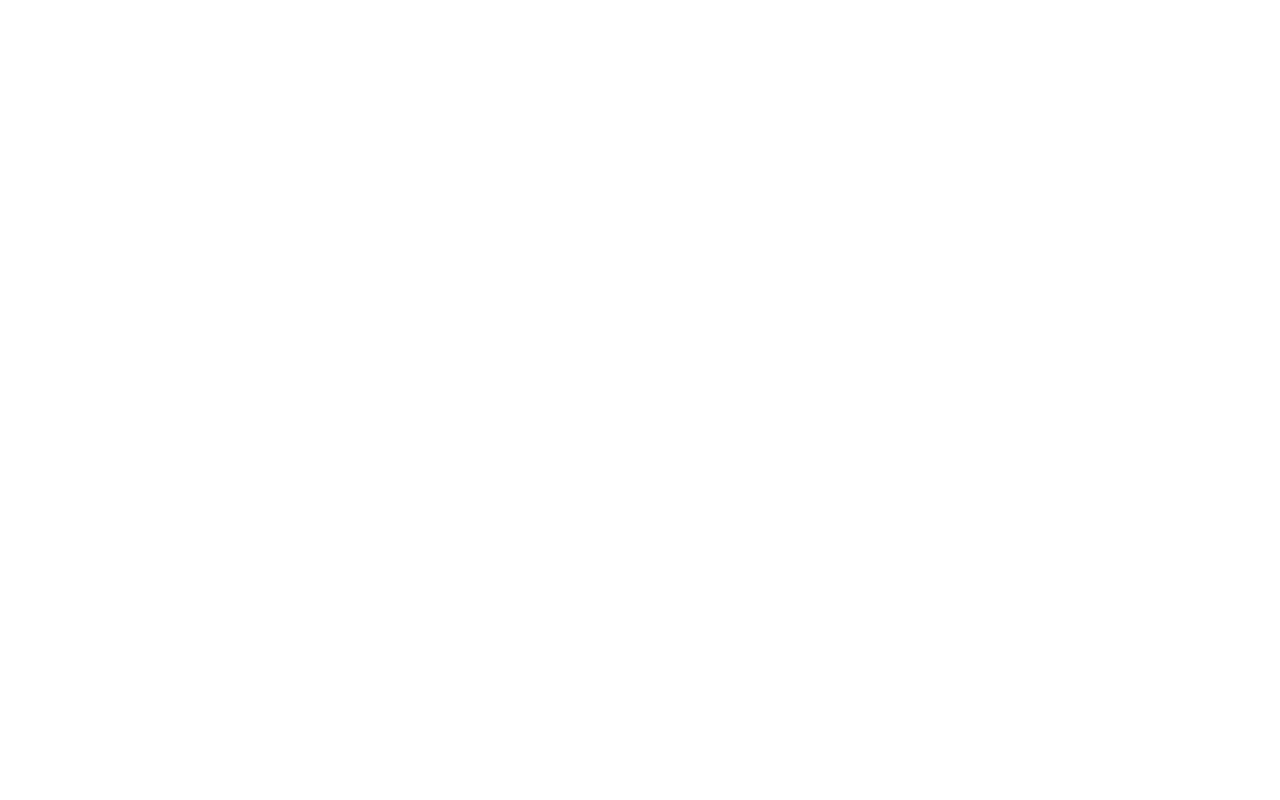
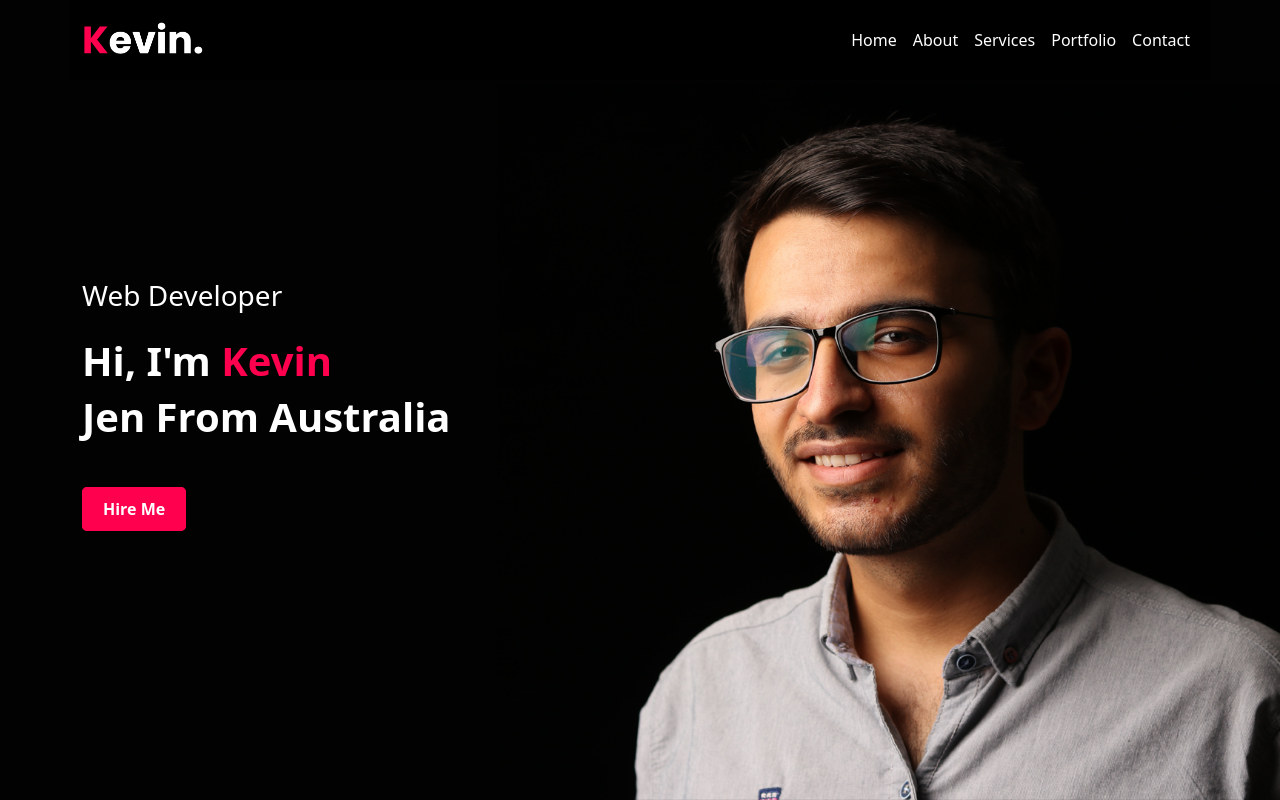
Before and after one commit to arafatakhter505/portfolio-bootstrap, a plain HTML site: page index.html in a window 1280 px wide. Drawn offline with nearby package versions, Linux system fonts and the light colour scheme.

Commit message:
top banner added

```diff
--- a/index.html
+++ b/index.html
@@ -16,6 +16,66 @@
     <link rel="stylesheet" href="style.css" />
   </head>
   <body>
+    <!-- header start -->
+    <header class="bg-black">
+      <nav class="navbar navbar-expand-lg bg-black container fixed-top">
+        <div class="container-fluid">
+          <a class="navbar-brand" href="#"
+            ><img class="w-50" src="images/logo.png" alt=""
+          /></a>
+          <button
+            class="navbar-toggler bg-white"
+            type="button"
+            data-bs-toggle="collapse"
+            data-bs-target="#navbarSupportedContent"
+            aria-controls="navbarSupportedContent"
+            aria-expanded="false"
+            aria-label="Toggle navigation"
+          >
+            <span class="navbar-toggler-icon"></span>
+          </button>
+          <div class="collapse navbar-collapse" id="navbarSupportedContent">
+            <ul class="navbar-nav ms-auto mb-2 mb-lg-0">
+              <li class="nav-item">
+                <a class="nav-link text-white" aria-current="page" href="#"
+                  >Home</a
+                >
+              </li>
+              <li class="nav-item">
+                <a class="nav-link text-white" href="#">About</a>
+              </li>
+              <li class="nav-item">
+                <a class="nav-link text-white" href="#">Services</a>
+              </li>
+              <li class="nav-item">
+                <a class="nav-link text-white" href="#">Portfolio</a>
+              </li>
+              <li class="nav-item">
+                <a class="nav-link text-white" href="#">Contact</a>
+              </li>
+            </ul>
+          </div>
+        </div>
+      </nav>
+    </header>
+    <!-- header end -->
+
+    <!-- top banner start -->
+    <section id="top-banner">
+      <div class="container vh-100 d-flex flex-column justify-content-center">
+        <h3 class="text-white pb-3">Web Developer</h3>
+        <h1 class="fw-bold text-white">
+          Hi, I'm <span class="kevin-primary">Kevin</span>
+        </h1>
+        <h1 class="fw-bold text-white">Jen From Australia</h1>
+        <div class="mt-5"><a href="" class="kevin-btn">Hire Me</a></div>
+      </div>
+    </section>
+    <!-- top banner end -->
+
+    <!-- about start -->
+    <!-- about end -->
+
     <!-- bootstrap JS -->
     <script src="https://cdn.jsdelivr.net/npm/bootstrap@5.2.0/dist/js/bootstrap.bundle.min.js"></script>
   </body>
--- a/style.css
+++ b/style.css
@@ -0,0 +1,26 @@
+.kevin-primary {
+  color: #ff004f;
+}
+.kevin-btn {
+  text-decoration: none;
+  font-weight: 600;
+  background-color: #ff004f;
+  color: #ffffff;
+  border: 1px solid #ff004f;
+  border-radius: 5px;
+  padding: 10px 20px;
+  transition: 0.3s;
+}
+.kevin-btn:hover {
+  background-color: transparent;
+  color: #ff004f;
+  border: 1px solid #ff004f;
+}
+
+/* top banner */
+#top-banner {
+  background-image: url(images/background.png);
+  background-repeat: no-repeat;
+  background-size: cover;
+  background-position: center;
+}
```
